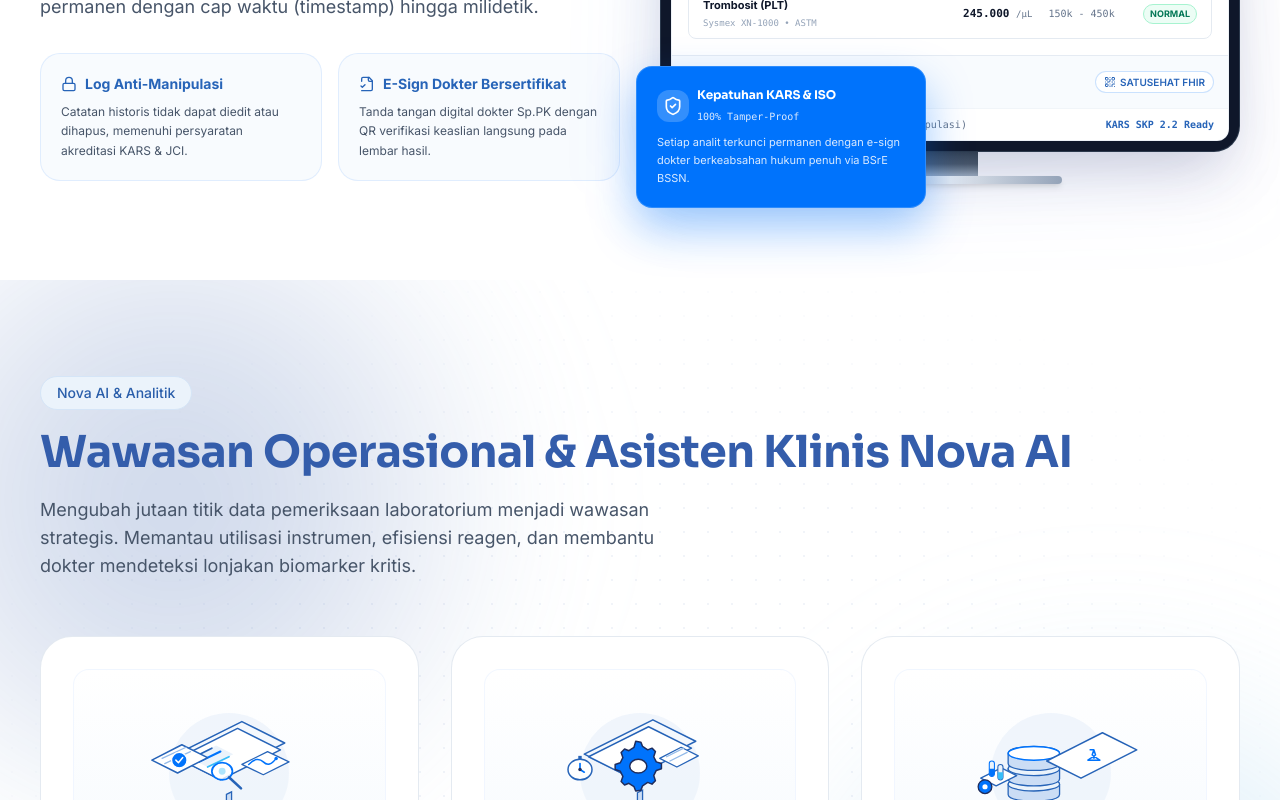
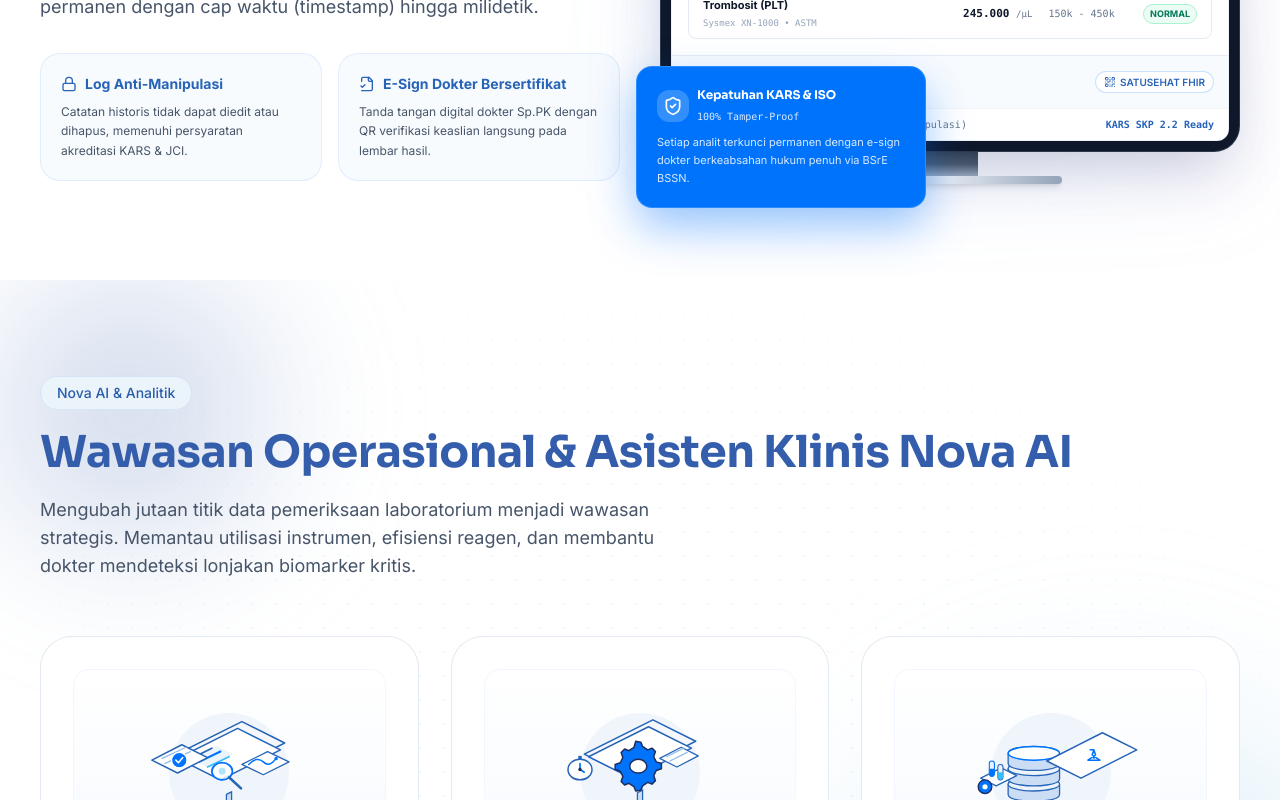
Before and after one commit to TBTBAgency/WebsiteDiagnova, a Next.js app: page /platform in a window 1280 px wide. Shown: the part 3320-4120 px from the top of the page. Built offline with nearby package versions, Linux system fonts and the light colour scheme; no server answers.

Commit message:
style(platform): reduce size of top-left ambient glow orb for more subtle framing

```diff
--- a/app/(marketing)/platform/page.tsx
+++ b/app/(marketing)/platform/page.tsx
@@ -582,14 +582,14 @@ export default function PlatformPage() {
         className="relative scroll-mt-28 w-full bg-white py-16 sm:py-20 lg:py-24 overflow-hidden"
       >
         {/* Diagnova Official 135-deg Brand Gradient Flanks: Diagnova Blue (#345DAB) on Top-Left & Nova Blue (#56ADE2) on Bottom-Right */}
-        {/* Top-Left Ambient Glow - #345DAB (Diagnova Blue) */}
+        {/* Top-Left Ambient Glow - #345DAB (Diagnova Blue) - Compact & Subtle */}
         <div
           aria-hidden="true"
-          className="absolute -top-32 sm:-top-40 -left-32 sm:-left-44 lg:-left-52 w-[520px] sm:w-[660px] lg:w-[760px] h-[520px] sm:h-[660px] lg:h-[760px] rounded-full pointer-events-none"
+          className="absolute -top-16 sm:-top-20 lg:-top-24 -left-16 sm:-left-20 lg:-left-24 w-[300px] sm:w-[380px] lg:w-[450px] h-[300px] sm:h-[380px] lg:h-[450px] rounded-full pointer-events-none"
           style={{
             background:
-              "radial-gradient(circle at center, rgba(52, 93, 171, 0.26) 0%, rgba(52, 93, 171, 0.15) 35%, rgba(202, 226, 241, 0.05) 65%, transparent 75%)",
-            filter: "blur(60px)",
+              "radial-gradient(circle at center, rgba(52, 93, 171, 0.24) 0%, rgba(52, 93, 171, 0.12) 35%, rgba(202, 226, 241, 0.04) 65%, transparent 75%)",
+            filter: "blur(50px)",
           }}
         />
 
```
